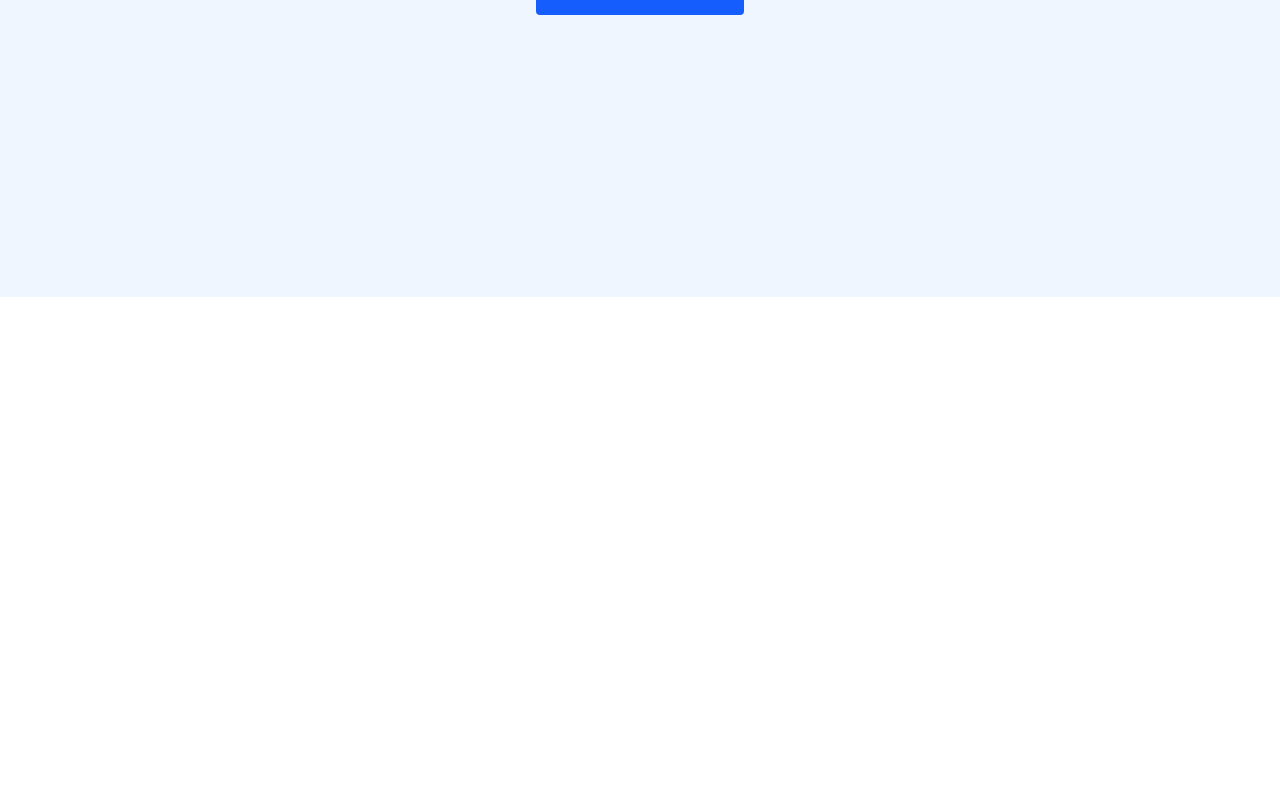
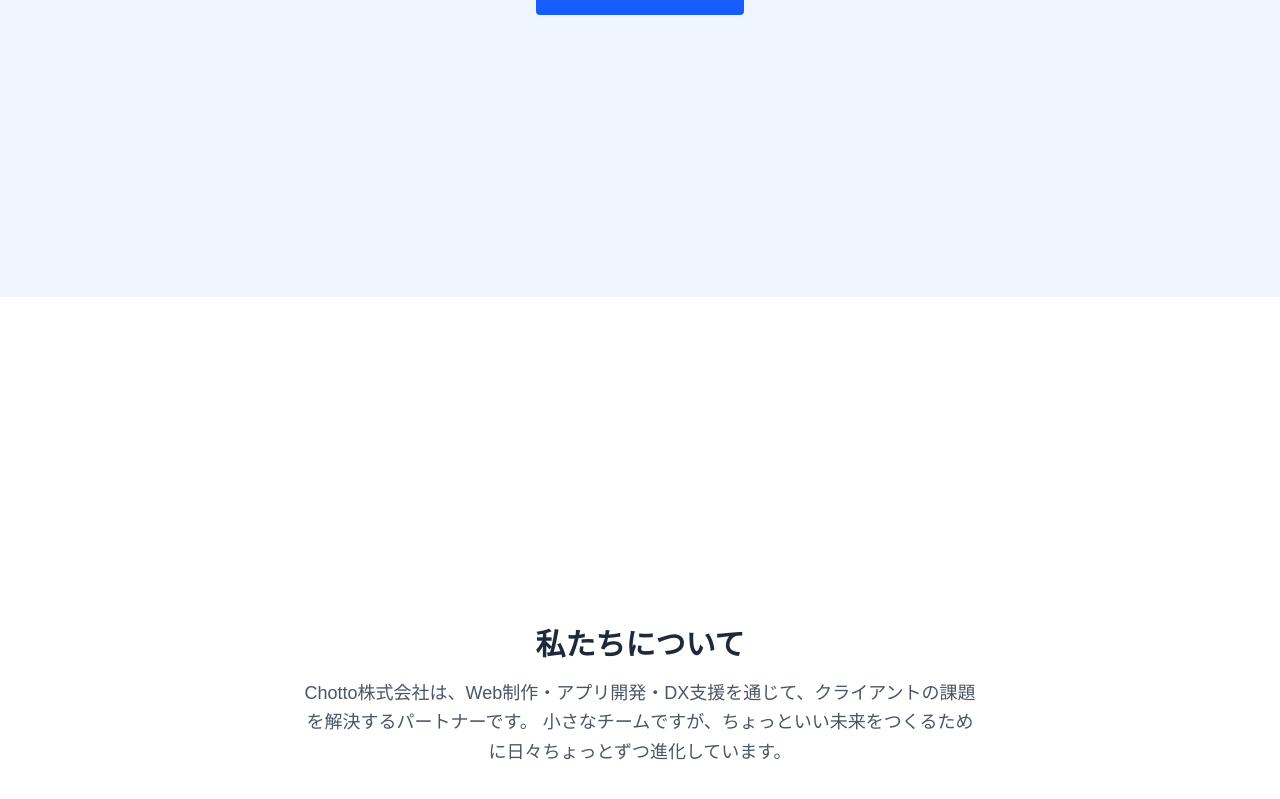
Before and after one commit to STHEXA/corporate-site-0713, a Next.js app: page / in a window 1280 px wide. Shown: the part 503-1302 px from the top of the page. Before the commit the page ends 800 px from the top, so only its background shows below. Built offline with nearby package versions, Linux system fonts and the light colour scheme.

Commit message:
aboutセクション作成

```diff
--- a/src/app/page.tsx
+++ b/src/app/page.tsx
@@ -1,11 +1,13 @@
+import About from "@/components/About";
 import Header from "@/components/Header";
 import Hero from "@/components/Hero";
 
 export default function Home() {
   return (
-    <main className="flex min-h-screen items-center justify-center bg-gray-100">
+    <main className="min-h-screen bg-gray-100">
       <Header />
       <Hero />
+      <About />
     </main>
   );
 }
--- a/src/components/About.tsx
+++ b/src/components/About.tsx
@@ -0,0 +1,20 @@
+import React from "react";
+
+export default function About() {
+  return (
+    <section
+      id="about"
+      className="scroll-mt-[108px] min-h-screen bg-white px-4 py-20 flex items-center justify-center"
+    >
+      <div className="max-w-2xl text-center">
+        <h2 className="text-3xl font-bold text-gray-800 mb-4">
+          私たちについて
+        </h2>
+        <p className="text-gray-600 text-lg leading-relaxed">
+          Chotto株式会社は、Web制作・アプリ開発・DX支援を通じて、クライアントの課題を解決するパートナーです。
+          小さなチームですが、ちょっといい未来をつくるために日々ちょっとずつ進化しています。
+        </p>
+      </div>
+    </section>
+  );
+}
```
